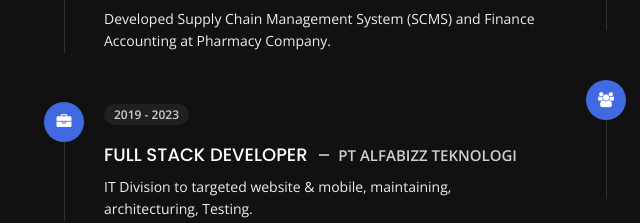
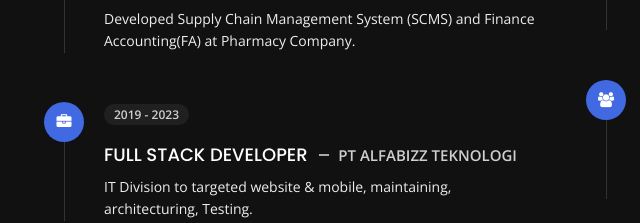
Before and after one commit to drhriki/drhriki.github.io, a plain HTML site: page public/about.html in a window 1280 px wide. Shown: the part 1519-1742 px from the top of the page, 69-709 px from the left. Drawn offline with nearby package versions, Linux system fonts and the light colour scheme.

Commit message:
update Experience

```diff
--- a/public/about.html
+++ b/public/about.html
@@ -519,7 +519,7 @@
                     >
                   </h5>
                   <p class="open-sans-font">
-                    Developed Supply Chain Management System (SCMS) and Finance Accounting at Pharmacy Company.
+                    Developed Supply Chain Management System (SCMS) and Finance Accounting(FA) at Pharmacy Company.
                   </p>
                 </li>
                 <li data-aos="zoom-in">
```
